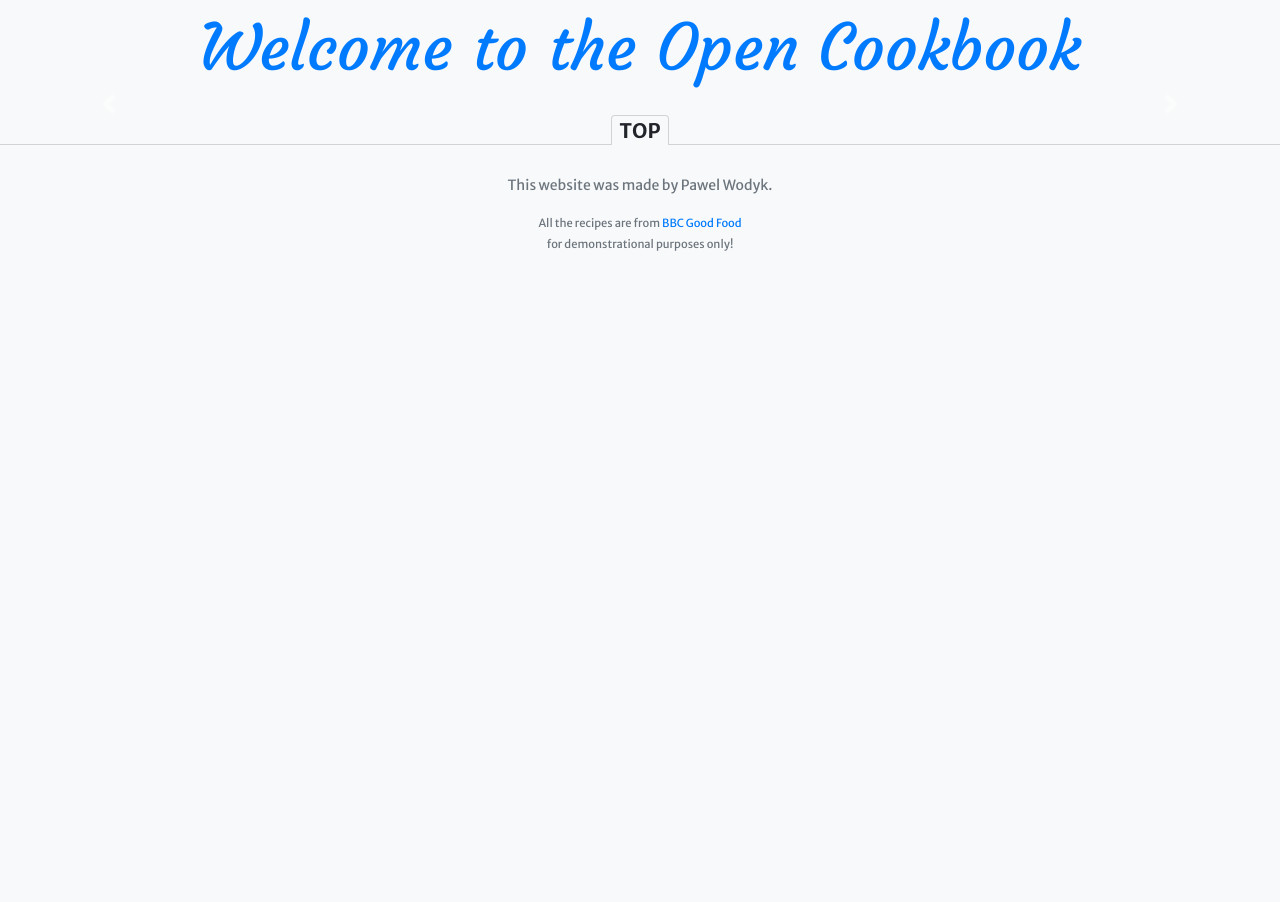
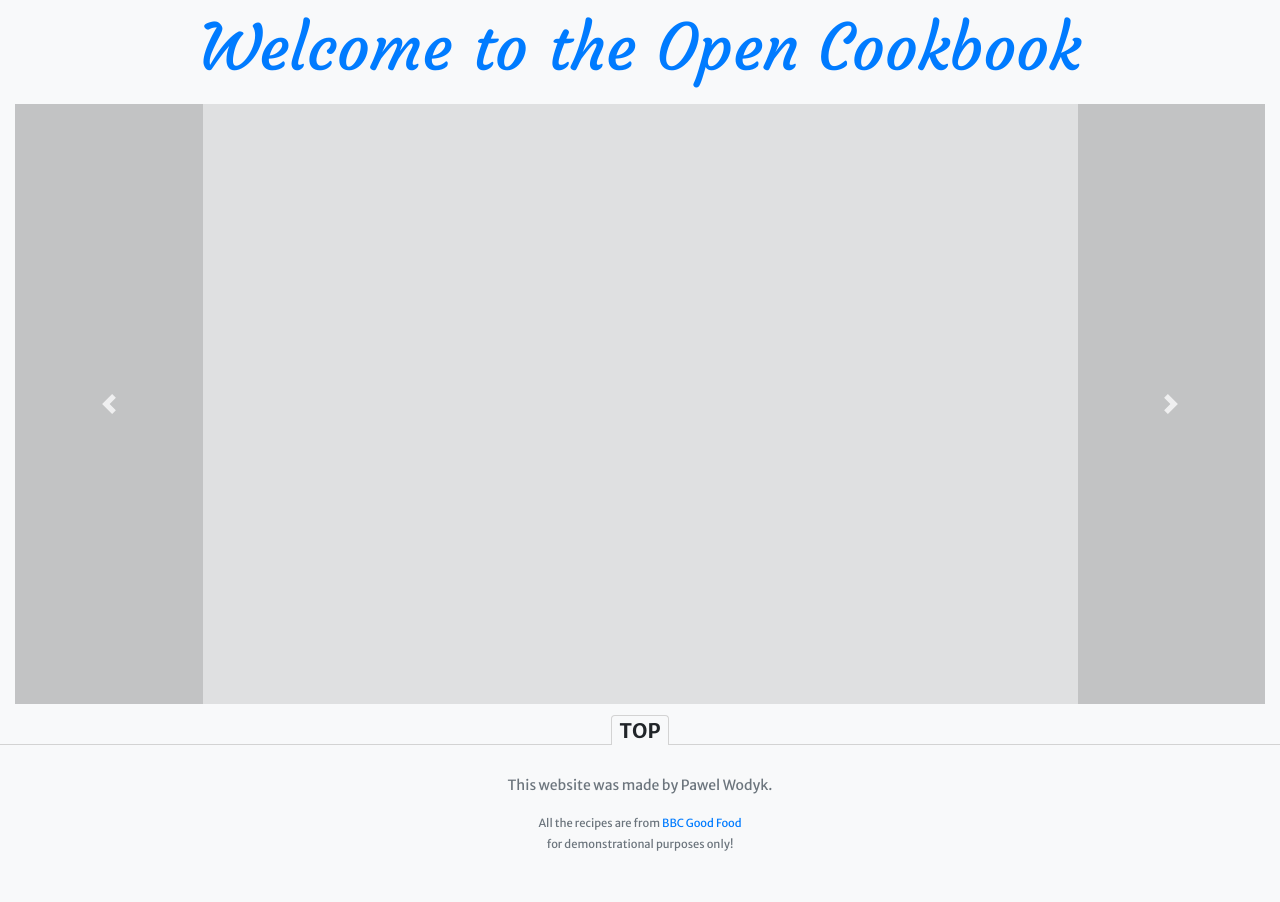
Before and after one commit to pawodyk/CI_MilestoneProject3, a Flask app: page / in a window 1280 px wide. Shown: the part 56-958 px from the top of the page. Before the commit the page ends 307 px from the top, so only its background shows below. Run offline with Flask 2, Linux system fonts and the light colour scheme; data that the repository does not hold is empty; some libraries are stand-ins or nearby versions.

Commit message:
fixed carousel resizeing on different screensizes and fixed minor errors in spelling and css styles related to carousel

```diff
--- a/static/css/myStyles.css
+++ b/static/css/myStyles.css
@@ -130,17 +130,15 @@ footer#main-footer {
     cursor: pointer;
 }
 
-.carusel-container {
-  height: 50vh
-  display: flex;
-  align-items: center;
-  justify-content: center;
+.carousel-container {
+    height: 50vh;
+    display: flex;
+    align-items: center;
+    justify-content: center;
 }
 
-#receipe-showcase .carousel-inner .image-container {
-    height: auto;
-    width: auto;
-    overflow: hidden;
+#recipe-showcase .image-container {
+    display: block;
     max-height: 50vh;
 }
 
@@ -187,9 +185,24 @@ input[type=number] {
         padding-top: 10em;
         padding-bottom: 5em;
     }
-
+    .carousel-control {
+        background-color: rgba(33, 33, 33, 0.3)
+    }
 }
 
 /* Extra large devices (large desktops, 1200px and up) */
 
-@media (min-width: 1200px) {}
+@media (min-width: 1200px) {
+    .carousel-container {
+        height:600px;
+    }
+
+    #recipe-showcase .image-container {
+        width: 100%;
+        max-height: 600px
+
+    }
+    .carousel-container {
+        background-color: rgba(0, 0, 0, 0.1)
+    }
+}
--- a/templates/index.html
+++ b/templates/index.html
@@ -7,39 +7,40 @@
     </div>
   </div>
   <div class="row no-gutters">
-    <div class="col-12 carusel-container">
-        <div id="receipe-showcase" class="carousel slide" data-ride="carousel">
+    <div class="col-12 carousel-container">
+      <div id="recipe-showcase" class="carousel slide" data-ride="carousel">
         <ol class="carousel-indicators">
           {% for recipe in top_recipes %}
-            <li data-target="#receipe-showcase" data-slide-to="{{loop.index - 1}}" class="{%if loop.index == 1 %} active {%endif%}"></li>
+          <li data-target="#recipe-showcase" data-slide-to="{{loop.index - 1}}" class="{%if loop.index == 1 %} active {%endif%}"></li>
           {%endfor%}
         </ol>
-          <div class="carousel-inner bg-darkglass">
+        <div class="carousel-inner">
           {% for recipe in top_recipes %}
           <div class="carousel-item {%if loop.index == 1 %} active {%endif%}">
+            <a href="{{ url_for('display_recipe', recipe_id=recipe._id) }}">
               <div class="image-container">
                 <img src="{{ url_for('static', filename='img/{}'.format(recipe.picture)) }}" class="d-block mx-auto img-fluid object-fit-cover" alt="...">
               </div>
 
               <div class="carousel-caption d-block bg-darkglass">
                 <h5>{{recipe.name}}</h5>
-                <p class="d-none d-sm-inline">{{recipe.description}}</p>
+                <div class="d-none d-sm-block">{{recipe.description}}</div>
               </div>
+            </a>
           </div>
           {%endfor%}
         </div>
-          <a class="carousel-control-prev" href="#receipe-showcase" role="button" data-slide="prev">
+      </div>
+      <a class="carousel-control carousel-control-prev" href="#recipe-showcase" role="button" data-slide="prev">
         <span class="carousel-control-prev-icon" aria-hidden="true"></span>
         <span class="sr-only">Previous</span>
       </a>
-          <a class="carousel-control-next" href="#receipe-showcase" role="button" data-slide="next">
+      <a class="carousel-control carousel-control-next" href="#recipe-showcase" role="button" data-slide="next">
         <span class="carousel-control-next-icon" aria-hidden="true"></span>
         <span class="sr-only">Next</span>
       </a>
     </div>
   </div>
 </div>
-  </div>
-</div>
 
 {% endblock %}
```
Lines whose indentation alone changed are shown as unchanged.
